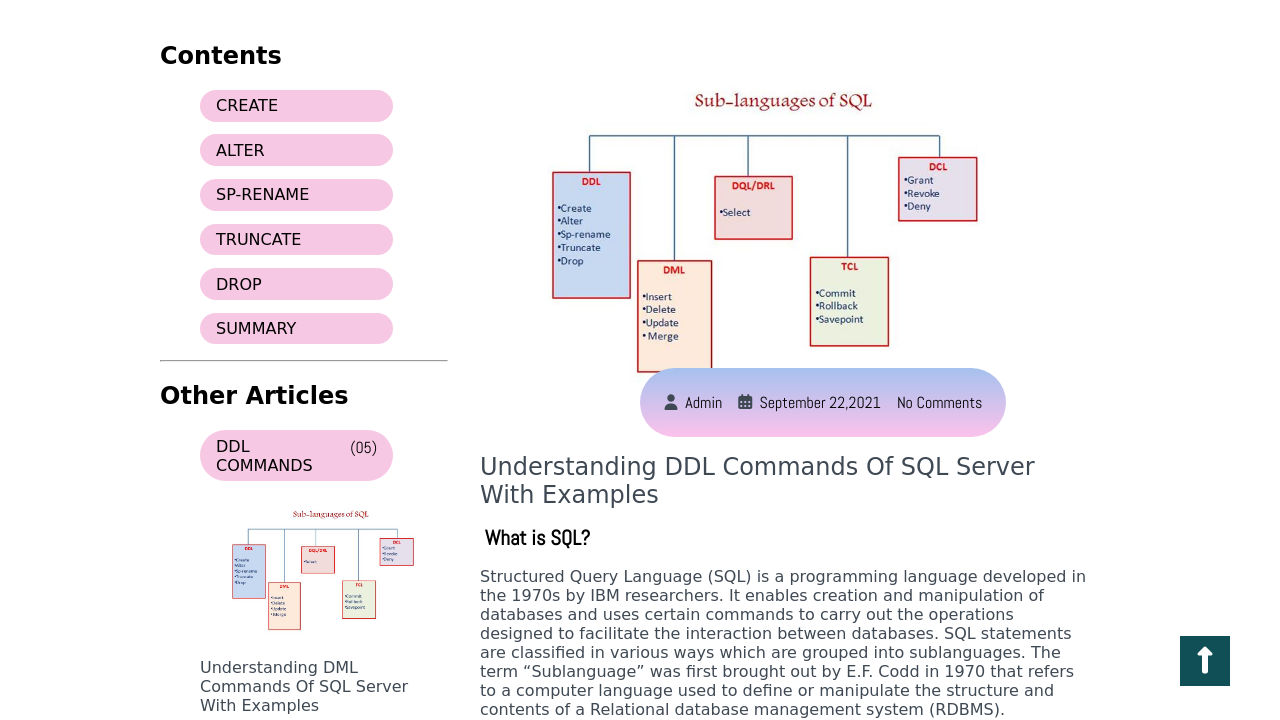
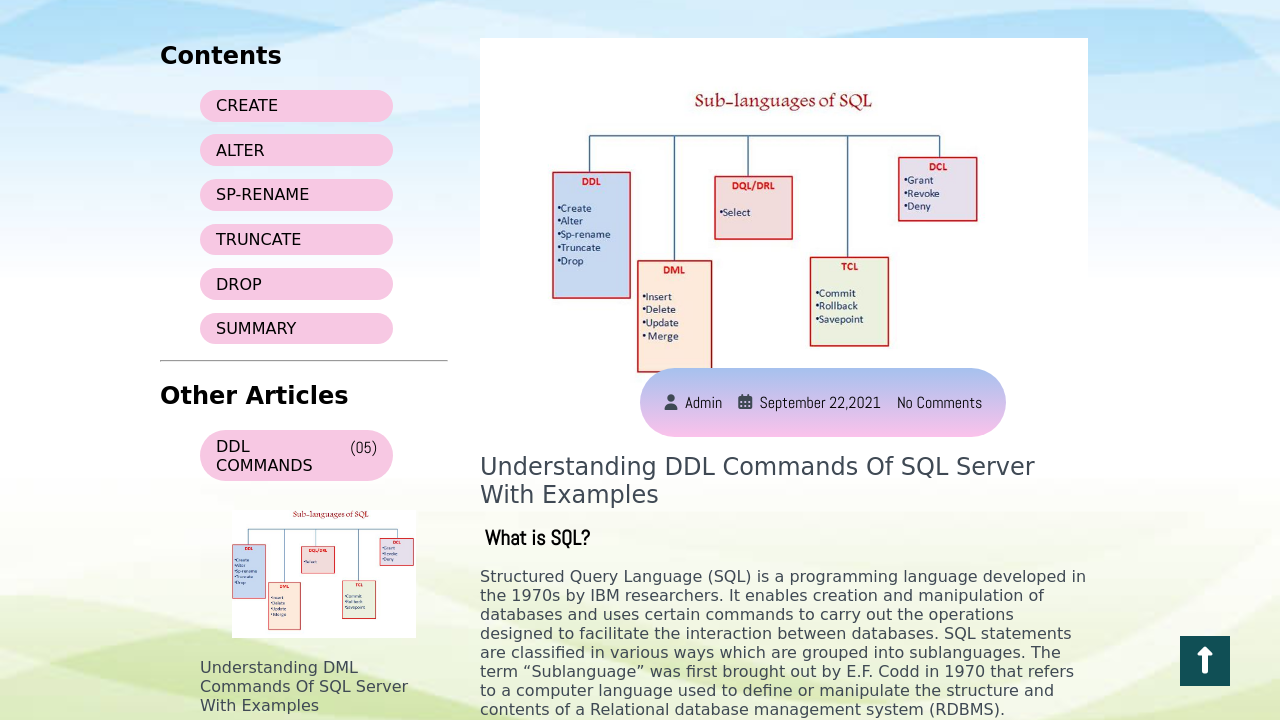
Before and after one commit to BlueHibiscus/DDL_Article, a plain HTML site: page index.html in a window 1280 px wide. Shown: the part 74-794 px from the top of the page. Drawn offline with Linux system fonts and the light colour scheme; a web font is replaced by a local one.

Commit message:
Update Style.css

```diff
--- a/CSS/Style.css
+++ b/CSS/Style.css
@@ -232,7 +232,7 @@ main .site-title.btn:hover{
 /*  BLOG CAOOURSEL  */
 
 main .blog{
-    background: url('../ASSETS2/blog2pics/newset.png');;
+    background: url('../ASSETS/newset.png');;
 
     background-position: center;
     background-size: cover;
```
